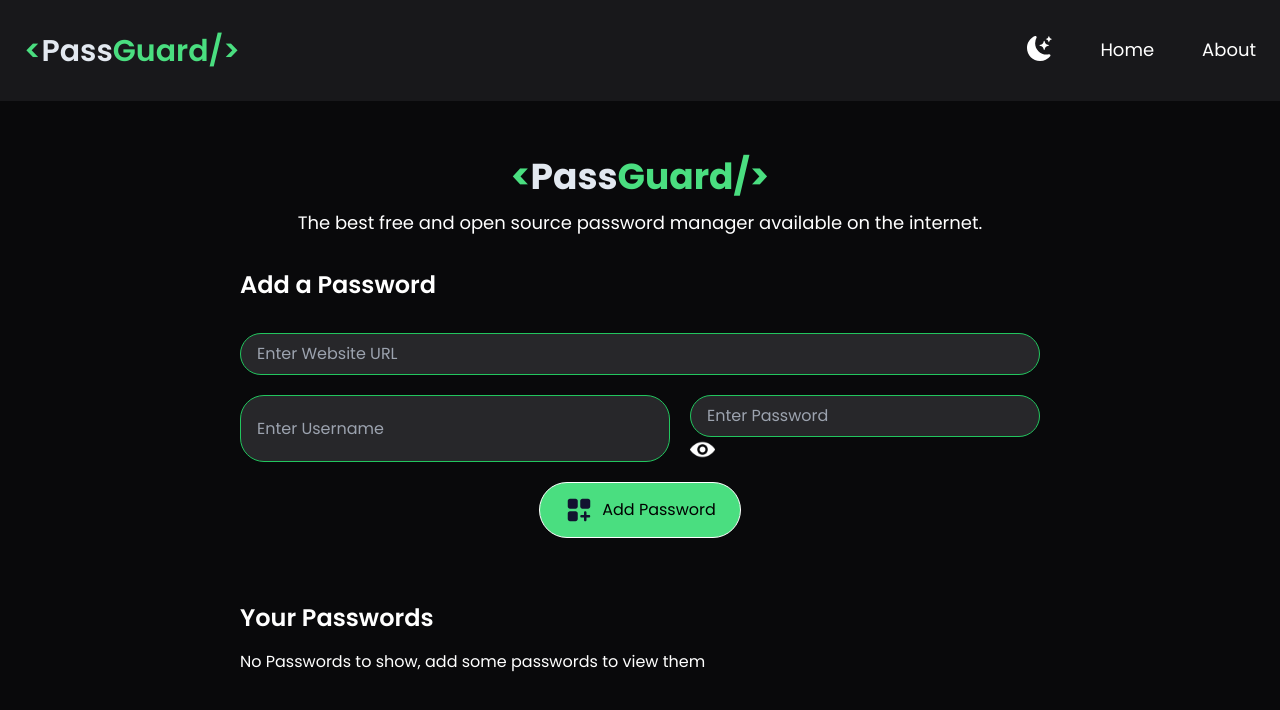
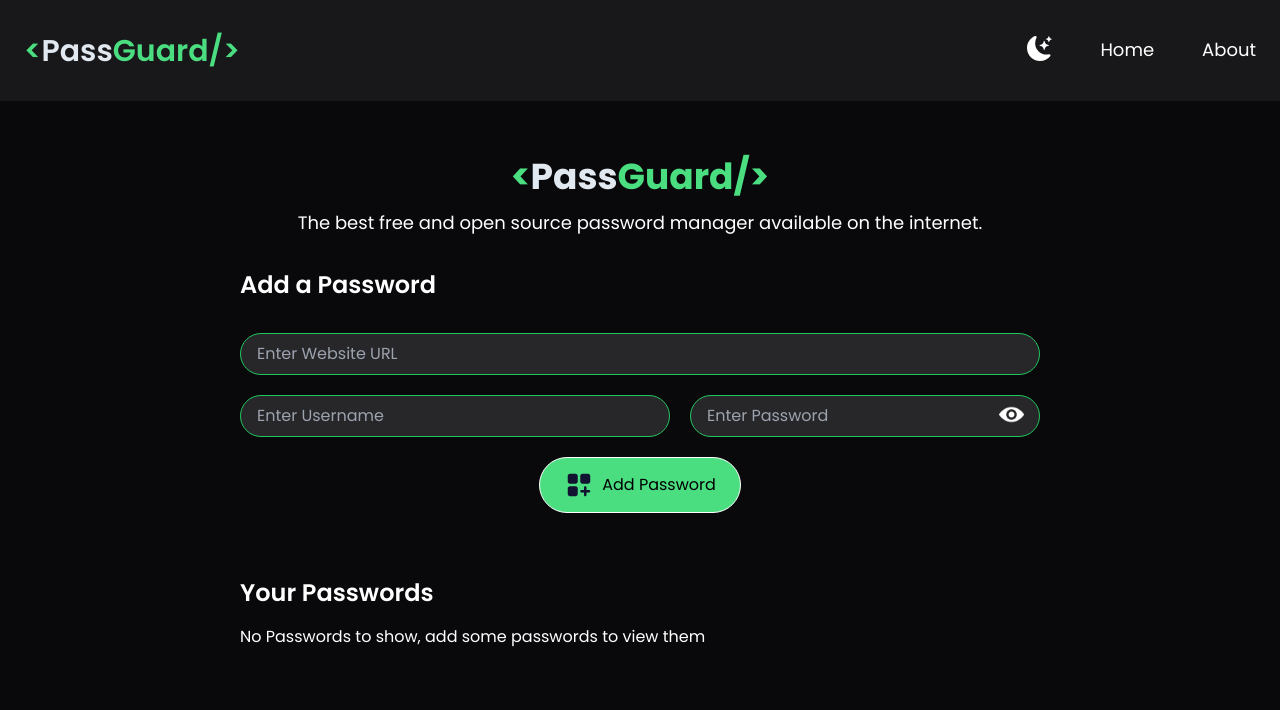
Before and after one commit to arnavnagpurkar/PassGuardx, a Next.js app: page / in a window 1280 px wide. Shown: the top 710 px of the page. Built offline with nearby package versions, Linux system fonts and the light colour scheme.

Commit message:
show password button fixes

```diff
--- a/src/app/page.js
+++ b/src/app/page.js
@@ -107,18 +107,19 @@ export default function Home() {
                   name="password"
                   placeholder='Enter Password'
                 />
-                <button
-                  lassName="absolute right-4 top-[7px] cursor-pointer"
-                  onClick={showPassword}>
+                <span
+                  className="absolute right-4 top-[7px] cursor-pointer"
+                  onClick={showPassword}
+                >
                   <img
                     src={"/images/eye.png"}
                     width={25}
                     height={25}
                     alt="show/hide"
-                    className="dark:invert invert-0"
+                    className="dark:invert invert-0 hover:opacity-85 transition-all"
                     id="showimg"
                   />
-                </button>
+                </span>
               </div>
             </div>
             <div className="flex justify-center">
```
